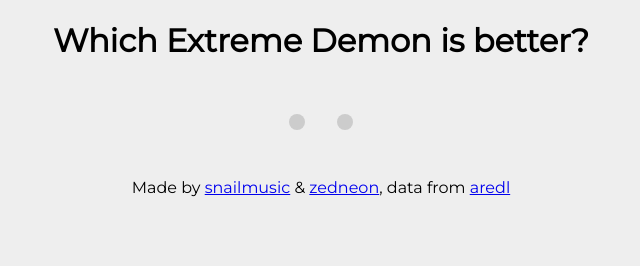
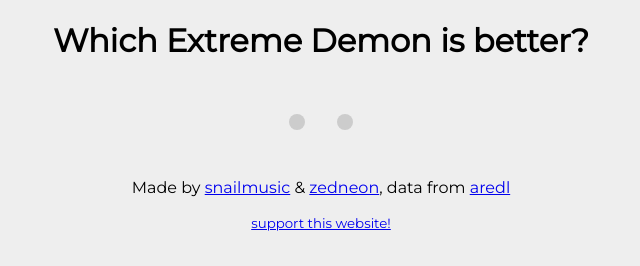
Before and after one commit to snailmusic/extreme-demon-poll, a website built with Parcel: page src/index.html in a window 1280 px wide. Shown: the whole page, without its empty margins (319-959 px from the left). Built offline with nearby package versions, Linux system fonts and the light colour scheme; no server answers.

Commit message:
add support link

```diff
--- a/src/index.html
+++ b/src/index.html
@@ -36,6 +36,11 @@
 	<p>
 		Made by <a href="https://dlol.neocities.org">snailmusic</a> & <a href="https://zedneon.neocities.org">zedneon</a>, data from <a href="https://aredl.net">aredl</a>
 	</p>
+	<p>
+		<small>
+			<a href="https://ko-fi.com/snailmusic">support this website!</a>
+		</small>
+	</p>
 </footer>
 
 <script src="script.js" type="module"></script>
```
